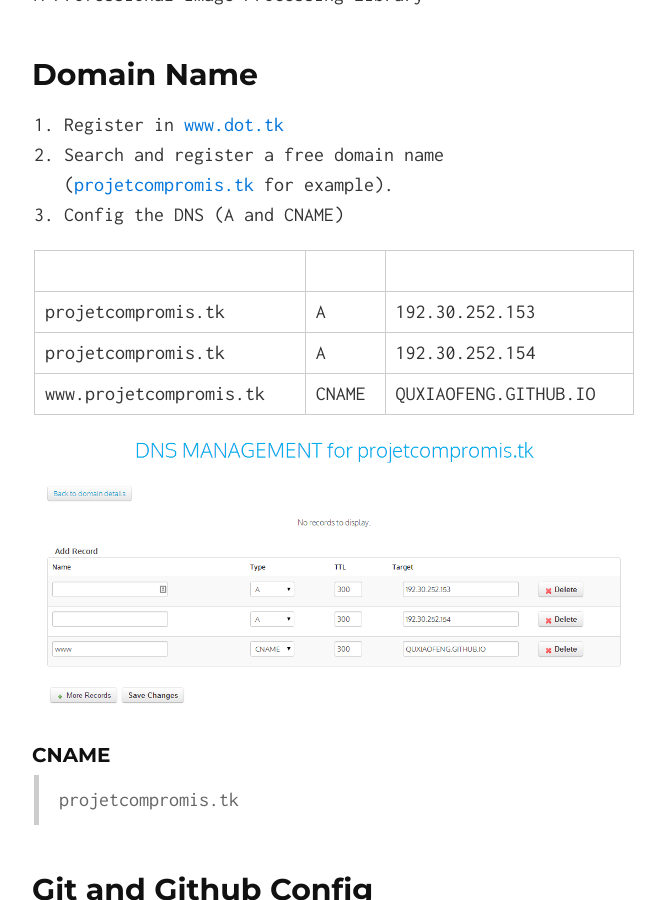
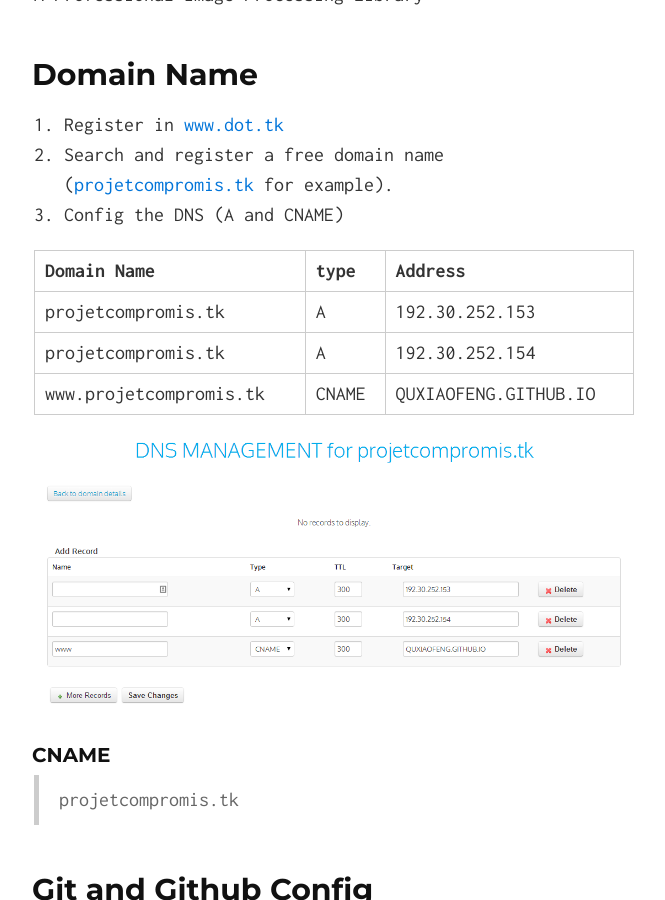
Before and after one commit to quxiaofeng/projetcompromis, a Jekyll site: the page built from index.html, in a window 1280 px wide and 900 px high, scrolled down 1270 px. Shown: the whole window, without its empty margins (306-971 px from the left). Built offline with Jekyll 4.4.1, drawn with Linux system fonts in a browser that asks for light colours; Markdown is read by kramdown in place of the engine named in the settings.

Commit message:
update
Signed-off-by: Xiaofeng QU <xiaofeng.qu.hk@ieee.org>

```diff
--- a/_includes/index.md
+++ b/_includes/index.md
@@ -49,8 +49,8 @@ Domain Name
 2. Search and register a free domain name ([projetcompromis.tk](http://projetcompromis.tk) for example).
 3. Config the DNS (A and CNAME)
 
-|                       |       |                       |
-|:----------------      |:---   |:----------------      |
+| Domain Name           | type  | Address               |
+|:--------------------- |:---   |:----------------      |
 |projetcompromis.tk     |  A    | 192.30.252.153        |
 |projetcompromis.tk     |  A    | 192.30.252.154        |
 |www.projetcompromis.tk | CNAME | QUXIAOFENG.GITHUB.IO  |
```
